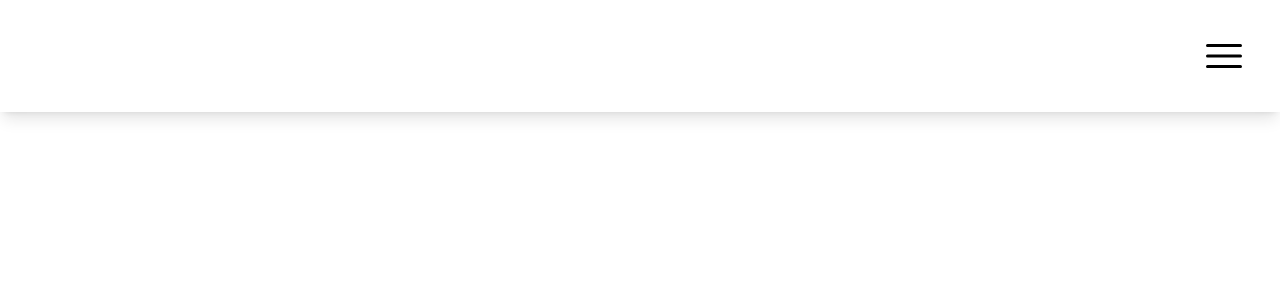
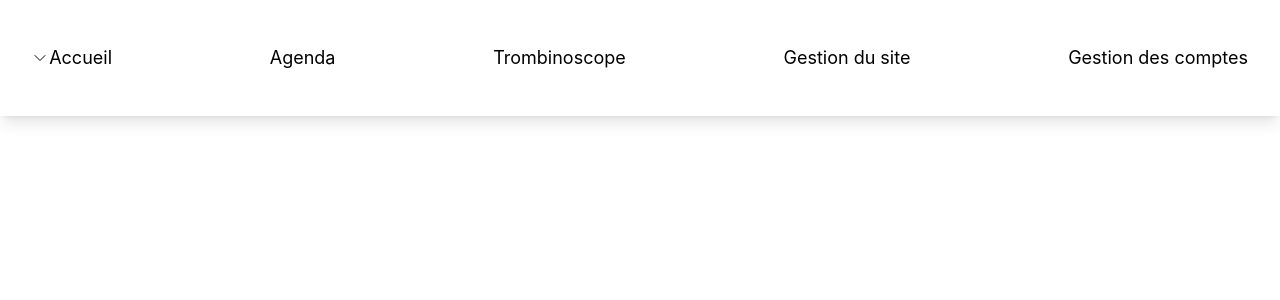
Before and after one commit to Ju-HQP/sae501, a React (Create React App) app in the folder site-mayhumanlab/: page / in a window 1280 px wide. Shown: the top 300 px of the page. Built offline with nearby package versions, Linux system fonts and the light colour scheme.

Commit message:
responsive du nav : menu burger pour les petits écrans, nav normal pour les grands

```diff
--- a/site-mayhumanlab/src/components/Nav.jsx
+++ b/site-mayhumanlab/src/components/Nav.jsx
@@ -10,17 +10,98 @@ function Nav() {
     const [isNavOpen, setIsNavOpen] = useState(false);
     const [isMenuOpen, setIsMenuOpen] = useState(false);
 
-
     return (
         <>
-            <nav className="">
+            <nav className="w-full">
 
-                {/*Nav pour les bénévoles et admins*/}
+                {/**nav pour les écrans grands */}
+                <section className="hidden lg:block">
                     {
                         isConnected
                             ?
-                        <section>
-                            <Bars3Icon className="w-12" onClick={() => setIsNavOpen((prev) => !prev)} />
+                            <ul className="text-lg flex justify-between items-center">
+                                <li className="flex flex-col items-center relative">
+                                    <span className="flex justify-between w-20">
+                                        <ChevronDownIcon className="w-4" onClick={() => setIsMenuOpen((prev) => !prev)} />
+                                        <button onClick={() => setIsMenuOpen((prev) => !prev)}>Accueil</button>
+                                    </span>
+                                    {
+                                        isMenuOpen
+                                        &&
+                                        <ul className=" absolute top-6 flex flex-col justify-between items-end mt-3 px-6 rounded-md bg-slate-100">
+                                            <li className="my-3">
+                                                <Link to='/#presentation'>Présentation</Link>
+                                            </li>
+                                            <li className="my-3">
+                                                <Link to='/#axes'>Axes</Link>
+                                            </li>
+                                            <li className="my-3">
+                                                <Link to='/#projects'>Projets</Link>
+                                            </li>
+                                            <li className="my-3">
+                                                <Link to='/#actu'>Actualités</Link>
+                                            </li>
+                                            <li className="my-3">
+                                                <Link to='/#contacts'>Contacts</Link>
+                                            </li>
+                                        </ul>
+                                    }
+
+
+                                </li>
+                                <li className="my-3">
+                                    <NavLink to='/agenda'>Agenda</NavLink>
+                                </li>
+                                <li className="my-3">
+                                    <NavLink to='/trombinoscope'>Trombinoscope</NavLink>
+                                </li>
+                                <li className="my-3">
+                                    <NavLink to='/gestion-du-site'>Gestion du site</NavLink>
+                                </li>
+
+                                {/**QUE POUR LES ADMINS */
+                                    isAdmin
+                                    &&
+                                    <li className="my-3">
+                                        <NavLink to='/gestion-des-benevoles'>Gestion des comptes</NavLink>
+                                    </li>
+                                }
+
+                            </ul>
+                            :
+                            /**Nav pour les utilisateurs non connectés */
+                                <ul className="text-lg flex justify-between items-center">
+                                    <li className="my-3">
+                                        <Link to='/'>Accueil</Link>
+                                    </li>
+                                    <li className="my-3">
+                                        <Link to='/#presentation'>Présentation</Link>
+                                    </li>
+                                    <li className="my-3">
+                                        <Link to='/#axes'>Axes</Link>
+                                    </li>
+                                    <li className="my-3">
+                                        <Link to='/#projects'>Projets</Link>
+                                    </li>
+                                    <li className="my-3">
+                                        <Link to='/#actu'>Actualités</Link>
+                                    </li>
+                                    <li className="my-3">
+                                        <Link to='/#contacts'>Contacts</Link>
+                                    </li>
+                                </ul>
+                    }
+
+                </section>
+
+                {/**nav mobile */}
+                {/*Nav pour les bénévoles et admins*/}
+                <section className="lg:hidden flex justify-end">
+                    {
+                        isConnected
+                            ?
+                            <>
+                                <Bars3Icon className="w-12 " onClick={() => setIsNavOpen((prev) => !prev)} />
                                 {
                                     isNavOpen
                                     &&
@@ -77,10 +158,10 @@ function Nav() {
                                         </ul>
                                     </div>
                                 }
-                        </section>
+                            </>
                             :
                             /**Nav pour les utilisateurs non connectés */
-                        <section>
+                            <>
                                 <Bars3Icon className="w-12" onClick={() => setIsNavOpen((prev) => !prev)} />
                                 {
                                     isNavOpen
@@ -109,8 +190,10 @@ function Nav() {
                                         </ul>
                                     </div>
                                 }
+                            </>
+
+                    }
                 </section>
-                }
             </nav>
         </>)
 };
```
Lines whose indentation alone changed are shown as unchanged.
